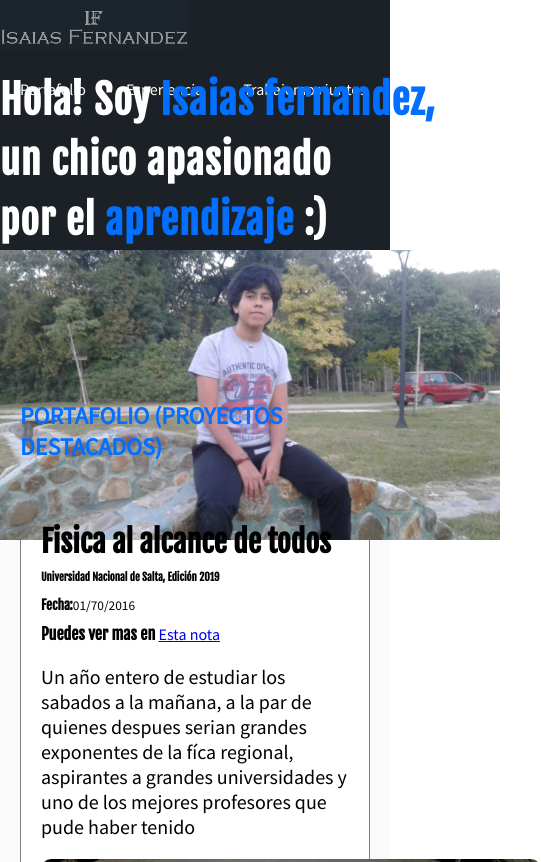
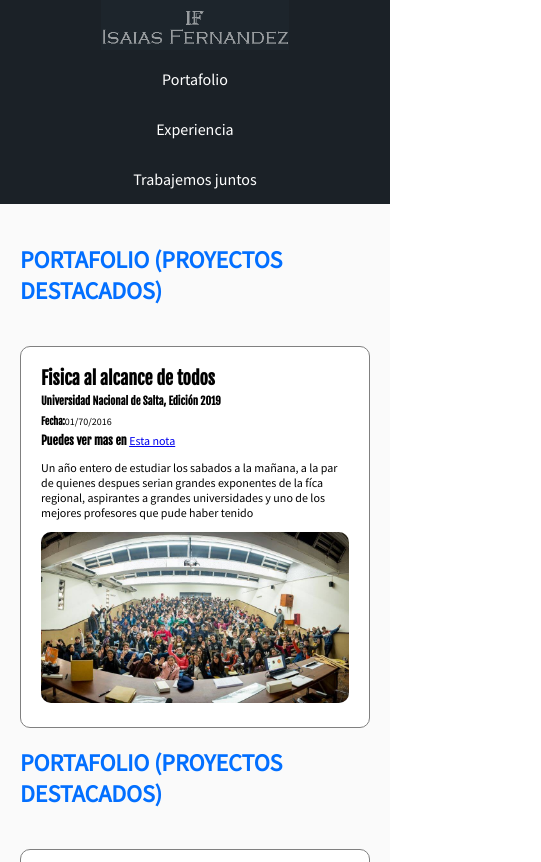
Before and after one commit to IsaiasFer/FirstWeb, a plain HTML site: page index.html in a window 390 px wide. Shown: the top 862 px of the page, 541 px wide, since content can reach past the window. Drawn offline with Linux system fonts and the light colour scheme.

Commit message:
adaptacion del header y proyectos destacados

```diff
--- a/css/diseño.css
+++ b/css/diseño.css
@@ -72,18 +72,21 @@ h2{
 	margin-bottom:10px;
 }
 .project_details{
-	width: 500px;
+	width: 50%;
 }
 .project_description{
 	font-size:20px;
 }
 .project_imageContainer{
-	width: 500px;
+	width: 50%;
+}
+.project_image{
+	max-width:100%;
 }
 .project strong{
 	font-family:'Fjalla One'
 }
-.project_image{
+ .project_image{
 	border-radius: 10px;
 }
 .hero{
@@ -250,6 +253,7 @@ header a.link,li{
 }
 .container{
 	max-width:1000px;
+	flex:1;
 	margin:0 auto;
 	display:inherit;
 	height:inherit;
@@ -261,9 +265,59 @@ header a.link,li{
 /* desktop first que empiece desde el mq mas grande*/
 @media screen and (max-width:1024px){
 }
-@media screen and (max-width:768px){
+@media screen and (max-width:767px){
+	.header{
+		display:block;
+		height:auto;
+	}
+	.header ul{
+		display:block;
+	}
+	.header ul li{
+		height:50px;
+	}
+	.header a{
+		justify-content:center;
+	}
+	.header .logo{
+		text-align: center;
+	}
+	.project{
+		display: block;
+	}
+	.project_imageContainer{
+		width:auto;
+		text-align: center;
+	}
+	.project_details{
+		width: auto;
+		font-size: 16px;
+	}
+	.project_title{
+		font-size: 1.5em;
+		margin-bottom: .3em;
+	}
+	.project_url{
+		font-size: 1em;
+	}
+	.project_date{
+		font-size: 1em;
+	}
+	.project_description{
+		font-size: 1em;
+	}
+	.project_university{
+		font-size: .9em;
+	}
+	.project_university, .project_date, .project_url{
+		margin:.4em 0;
+	}
 }
 @media screen and (max-width:480px){
+	.project_details{
+		width: auto;
+		font-size: 12px;
+	}
 }
 @media screen and (max-width:320px){
 }
--- a/index.html
+++ b/index.html
@@ -29,7 +29,7 @@
 				</nav>
 			</div>
 		</header>
-		<section class="hero">
+<!-- 		<section class="hero">
 			<div class="container">
 				<h1>
 					Hola! Soy <strong>Isaias fernandez,</strong><br/>un chico apasionado<br/>por el <strong>aprendizaje</strong> :)
@@ -38,7 +38,7 @@
 					<img class="hero-image" src="./Isaias.jpeg" width="500" height="290" alt="imagen principal del sitio">
 				</figure>
 			</div>
-		</section>
+		</section> -->
 		<section id="Portafolio" class="portfolio">
 			<div class="container">
 				<h2>Portafolio (Proyectos Destacados)</h2>
@@ -51,13 +51,9 @@
 							<p class="project_description">Un año entero de estudiar los sabados a la mañana, a la par de quienes despues serian grandes exponentes de la fíca regional, aspirantes a grandes universidades y uno de los mejores profesores que pude haber tenido </p>
 						</div>
 					<figure class="project_imageContainer">
-					<img  class="project_image" src="Fisica.jpg" alt="proyecto del curso de react native" width="500">
+					<img  class="project_image" src="Fisica.jpg" alt="proyecto del curso de react native">
 					</figure>
 				</article>
-			</div>
-		</section>
-		<section id="Portafolio" class="portfolio">
-			<div class="container">
 				<h2>Portafolio (Proyectos Destacados)</h2>
 					<article class="project">
 						<div class="project_details">
@@ -68,15 +64,15 @@
 							<p class="project_description">Evento organizado por el Ministerio de Educación, Cultura, Ciencia y Tecnología , en los recintos de CoPAIPA, en donde, en presencia de mas de 50 escuelas me tocó ser expositor y diseñador de un video en el marco de "mejor hablar de ciertas cosas" edicion 2019 , un dispositivo educativo lanzado a la provincia promulgando la erradicación de los estereotipos de género</p>
 						</div>
 						<figure class="project_imageContainer">
-							<img  class="project_image" src="mhdcc.jpg" alt="Mejor habar de ciertas cosas" width="500">
+							<img  class="project_image" src="mhdcc.jpg" alt="Mejor habar de ciertas cosas">
 						</figure>
 				</article>
 			</div>
 		</section>
-		<div class="container">
+		<!-- <div class="container">
 			<h2 class="event-list-title">Mas sobre mi experiencia</h2>
-		</div>
-		<section id="Experiencia" class="event-list">
+		</div> -->
+		<!-- <section id="Experiencia" class="event-list">
 			<div class="container">
 				<article class="event">
 					<figure class="event_imageContainer">
@@ -119,8 +115,8 @@
 					</div>
 				</article>
 			</div>
-		</section>
-		<section class="contact" id="WeWork">
+		</section> -->
+		<!-- <section class="contact" id="WeWork">
 			<div class="container">
 				<form class="form_email" action="/suscripcion/">
 					<h3>¿Creamos Algo juntos?</h3>
@@ -134,8 +130,8 @@
 					<a href="https://www.instagram.com/isaa_fernande/" target="_blank" class="social_link instagram"></a>
 				</div>
 			</div>
-		</section>
-		<footer class="footer">
+		</section> -->
+		<!-- <footer class="footer">
 			<div class="container">
 				<div>
 					<p>
@@ -148,6 +144,6 @@
 					</p>
 				</div>
 			</div>
-		</footer>
+		</footer> -->
 	</body>
 </html>
```
